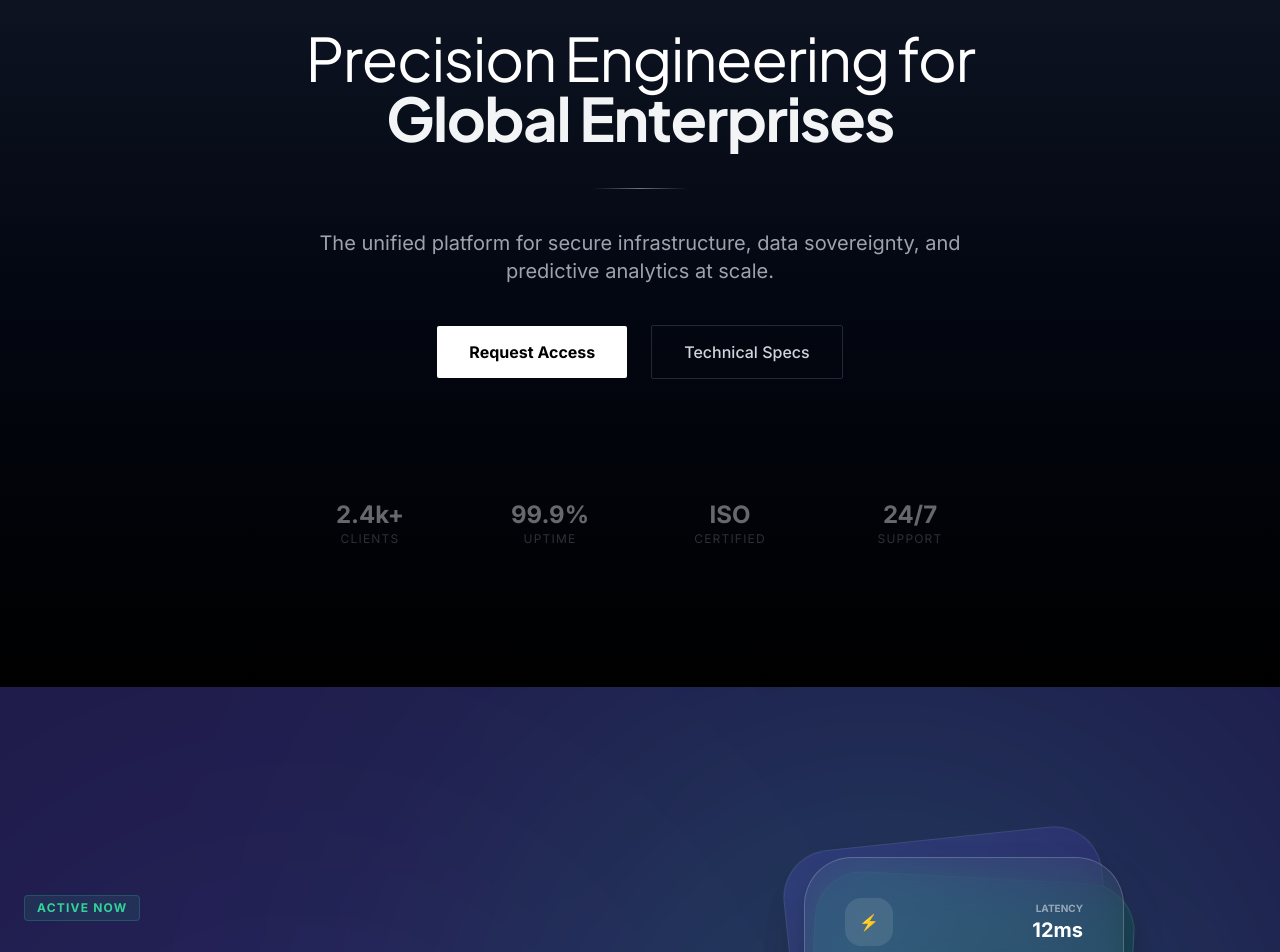
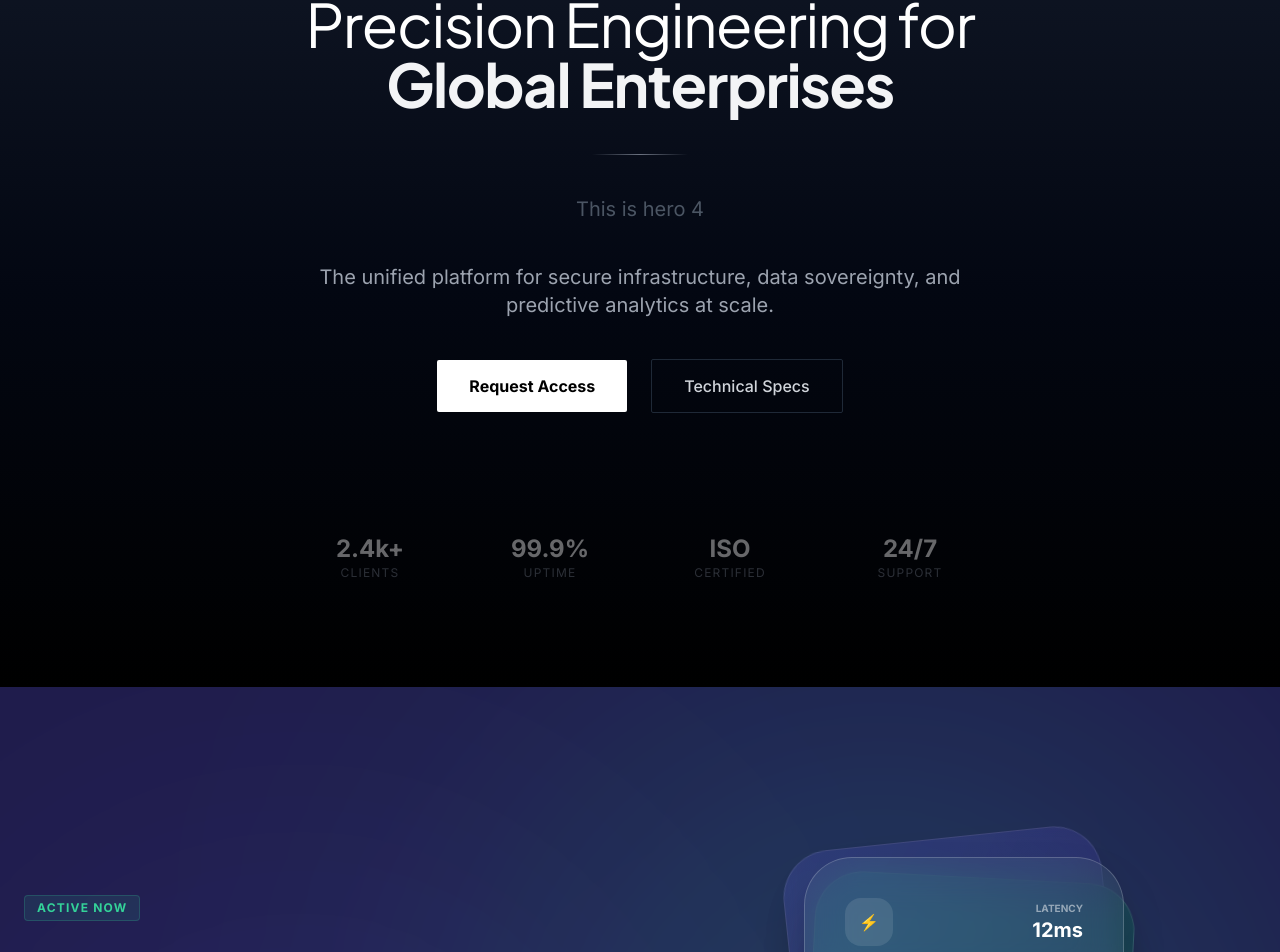
Before and after one commit to sobanraheel/Gradient-Hero-Collection, a React (Vite) app: page / in a window 1280 px wide. Shown: the part 2513-3465 px from the top of the page. Built offline with nearby package versions, Linux system fonts and the light colour scheme.

Commit message:
Add description paragraph to HeroFour component

```diff
--- a/components/HeroFour.tsx
+++ b/components/HeroFour.tsx
@@ -16,6 +16,9 @@
           <span className="font-bold text-gray-100">Global Enterprises</span>
         </h1>
         <div className="h-px w-24 bg-gradient-to-r from-transparent via-gray-500 to-transparent mx-auto"></div>
+        <p className="max-w-2xl mx-auto text-lg md:text-xl text-gray-600 mb-10 leading-relaxed">
+          This is hero 4
+        </p>
         <p className="text-gray-400 text-lg md:text-xl max-w-2xl mx-auto leading-relaxed">
           The unified platform for secure infrastructure, data sovereignty, and predictive analytics at scale.
         </p>
```
